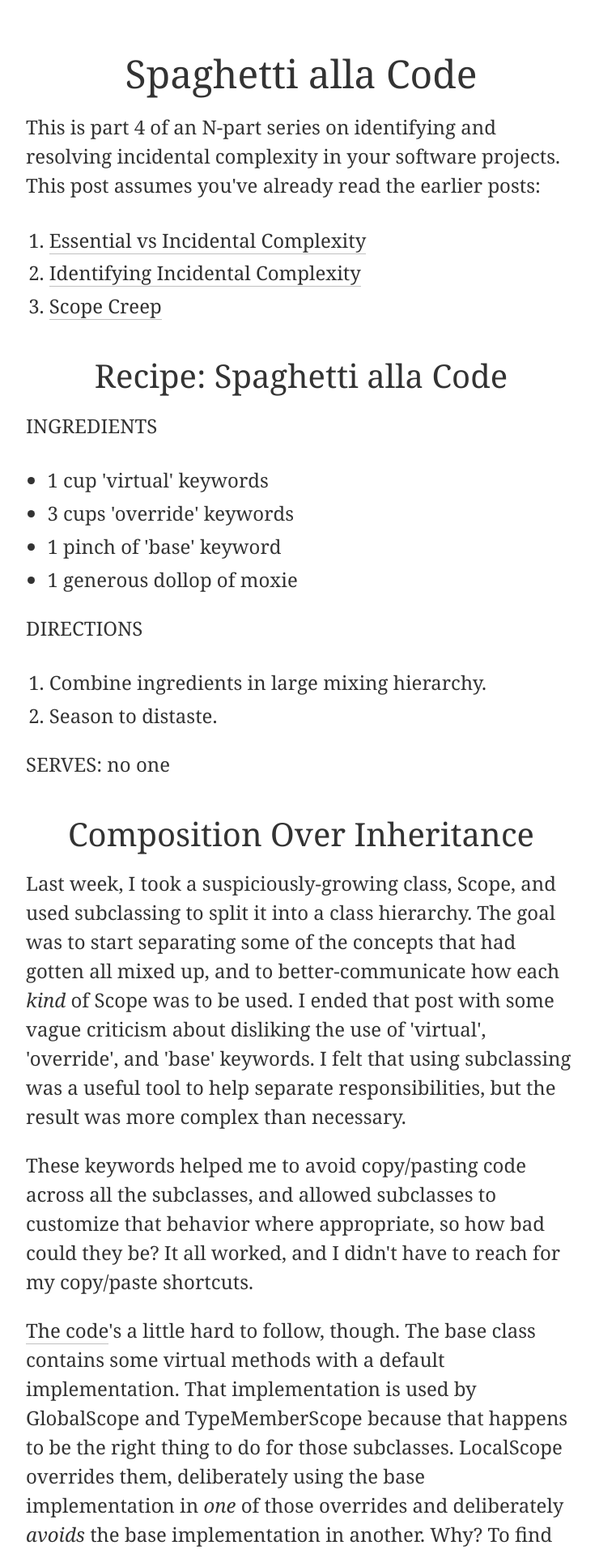
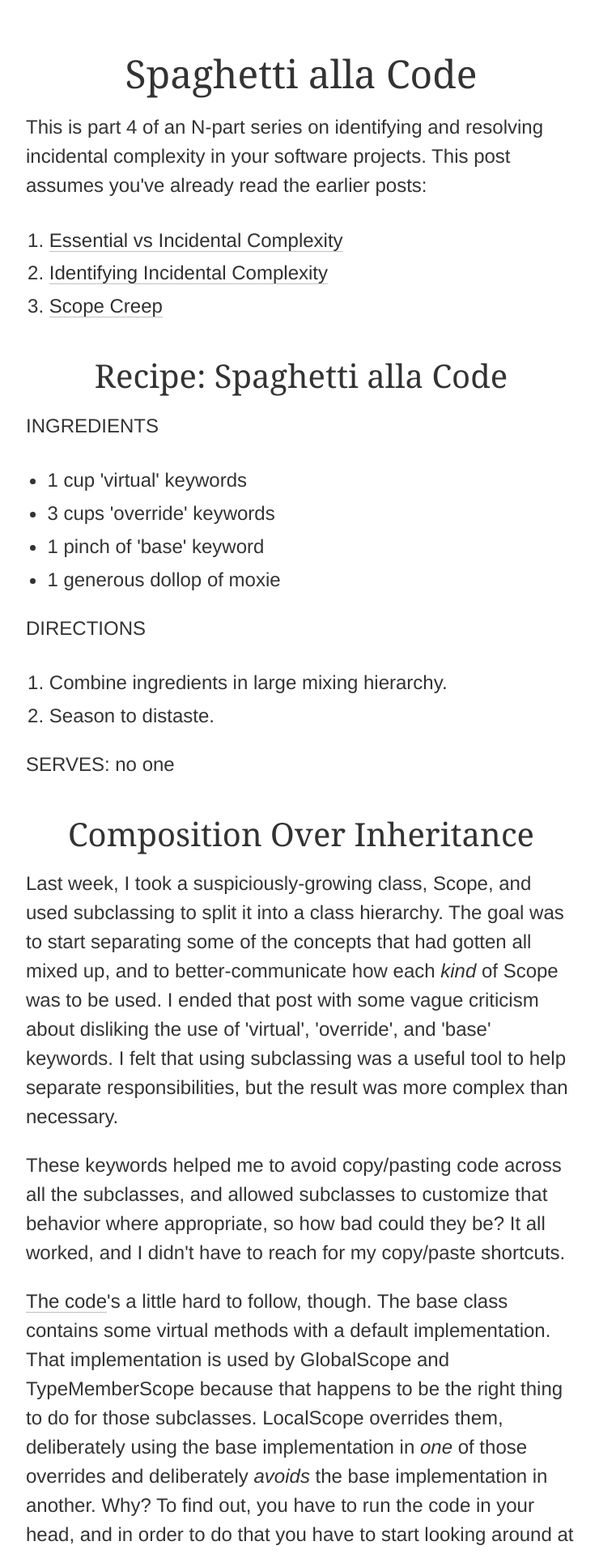
Before and after one commit to plioi/plioi.github.io, a Jekyll site: the page built from _posts/2012-08-04-spaghetti-alla-code.html, in a window 1280 px wide. Shown: the top 1919 px of the page at 81% size, without its empty margins (268-1008 px from the left). Built offline with Jekyll 4.4.1, drawn with Linux system fonts in a browser that asks for light colours.

Commit message:
Font family update.

```diff
--- a/stylesheets/styles.css
+++ b/stylesheets/styles.css
@@ -174,7 +174,7 @@ table {
 	p {
 	    line-height: 1.635em;
 	    margin: .7em 0 1em 0;
-	    font-family: ff-meta-serif-web-pro, Georgia, Cambria, 'Times New Roman', Times, serif;
+	    font-family: Helvetica, arial, freesans, clean, sans-serif;
 	    font-size: 1.3em;
 	    color: #333;
 	    -webkit-font-smoothing: antialiased;
@@ -228,7 +228,7 @@ table {
 	    padding: .1em .0 0 1.1em;
 	    margin-top: .5em;
 	    margin-bottom: 1em;
-	    font-family: ff-meta-serif-web-pro, Georgia, Cambria, 'Times New Roman', Times, serif;
+	    font-family: Helvetica, arial, freesans, clean, sans-serif;
 	    font-size: 1.3em;
 	    -webkit-font-smoothing: antialiased;
 	}
@@ -237,7 +237,7 @@ table {
 	    padding: .1em 0 0 1.2em;
 	    margin-top: .5em;
 	    margin-bottom: 1em;
-	    font-family: ff-meta-serif-web-pro, Georgia, Cambria, 'Times New Roman', Times, serif;
+	    font-family: Helvetica, arial, freesans, clean, sans-serif;
 	    font-size: 1.3em;
 	    -webkit-font-smoothing: antialiased;
 	}
```
